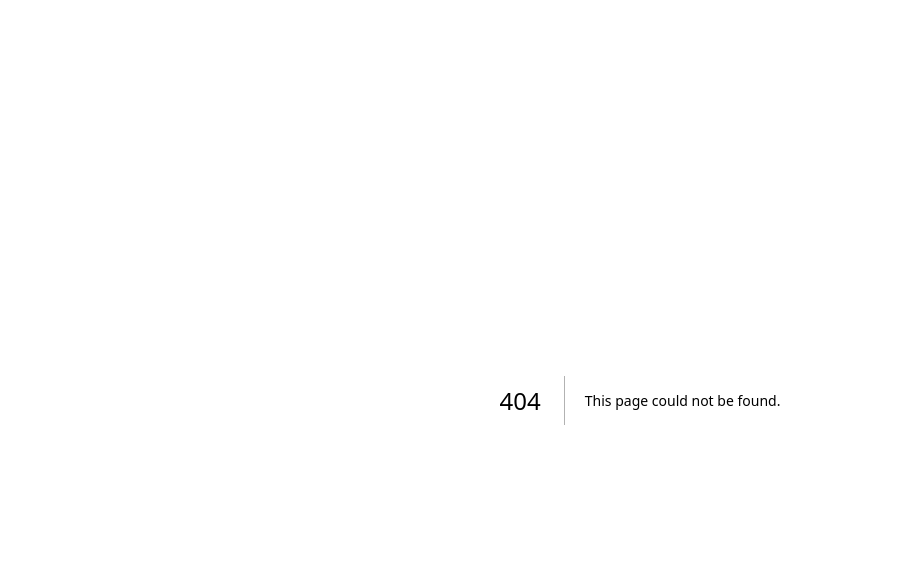
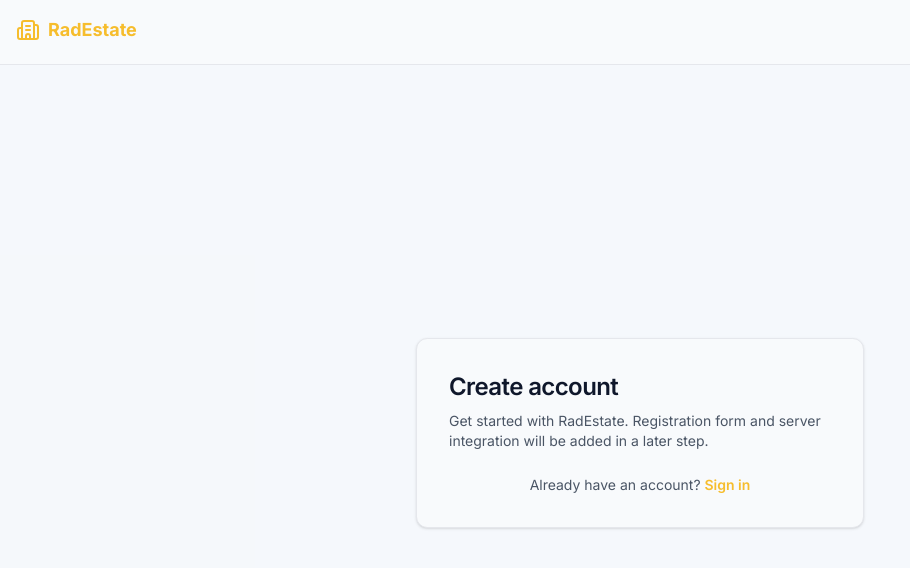
Before and after one commit to radcrew/real-estate-consultant, a Next.js app in the folder frontend/: page /sign-up in a window 1280 px wide. Before the commit this address had no page. Shown: the top 568 px of the page, without its empty margins (0-910 px from the left). Built offline with nearby package versions, Linux system fonts and the light colour scheme.

Commit message:
feat: create sign-in and sign-up page layout

```diff
--- /dev/null
+++ b/frontend/app/(auth)/layout.tsx
@@ -0,0 +1,27 @@
+import Link from "next/link";
+import { Building2 } from "lucide-react";
+
+const AuthLayout = ({
+  children,
+}: Readonly<{
+  children: React.ReactNode;
+}>) => (
+  <div className="flex min-h-screen flex-col bg-muted/40">
+    <header className="border-b border-border bg-background px-4 py-4">
+      <Link
+        href="/"
+        className="inline-flex items-center gap-2 text-lg font-bold text-primary transition-opacity hover:opacity-90"
+      >
+        <Building2 className="size-6 shrink-0" aria-hidden />
+        RadEstate
+      </Link>
+    </header>
+    <div className="flex flex-1 flex-col items-center justify-center p-4 sm:p-6">
+      <div className="w-full max-w-md rounded-xl border border-border bg-card p-8 shadow-sm">
+        {children}
+      </div>
+    </div>
+  </div>
+);
+
+export default AuthLayout;
--- /dev/null
+++ b/frontend/app/(auth)/sign-in/page.tsx
@@ -0,0 +1,32 @@
+import type { Metadata } from "next";
+import Link from "next/link";
+
+export const metadata: Metadata = {
+  title: "Sign in",
+  description: "Sign in to your RadEstate account",
+};
+
+const SignInPage = () => (
+  <div className="flex flex-col gap-6">
+    <div>
+      <h1 className="text-2xl font-semibold tracking-tight text-foreground">
+        Sign in
+      </h1>
+      <p className="mt-2 text-sm text-muted-foreground">
+        Welcome back. Account form and server integration will be added in a
+        later step.
+      </p>
+    </div>
+    <p className="text-center text-sm text-muted-foreground">
+      No account?{" "}
+      <Link
+        href="/sign-up"
+        className="font-semibold text-primary underline-offset-4 hover:underline"
+      >
+        Create one
+      </Link>
+    </p>
+  </div>
+);
+
+export default SignInPage;
--- /dev/null
+++ b/frontend/app/(auth)/sign-up/page.tsx
@@ -0,0 +1,32 @@
+import type { Metadata } from "next";
+import Link from "next/link";
+
+export const metadata: Metadata = {
+  title: "Create account",
+  description: "Create a RadEstate account",
+};
+
+const SignUpPage = () => (
+  <div className="flex flex-col gap-6">
+    <div>
+      <h1 className="text-2xl font-semibold tracking-tight text-foreground">
+        Create account
+      </h1>
+      <p className="mt-2 text-sm text-muted-foreground">
+        Get started with RadEstate. Registration form and server integration
+        will be added in a later step.
+      </p>
+    </div>
+    <p className="text-center text-sm text-muted-foreground">
+      Already have an account?{" "}
+      <Link
+        href="/sign-in"
+        className="font-semibold text-primary underline-offset-4 hover:underline"
+      >
+        Sign in
+      </Link>
+    </p>
+  </div>
+);
+
+export default SignUpPage;
```
